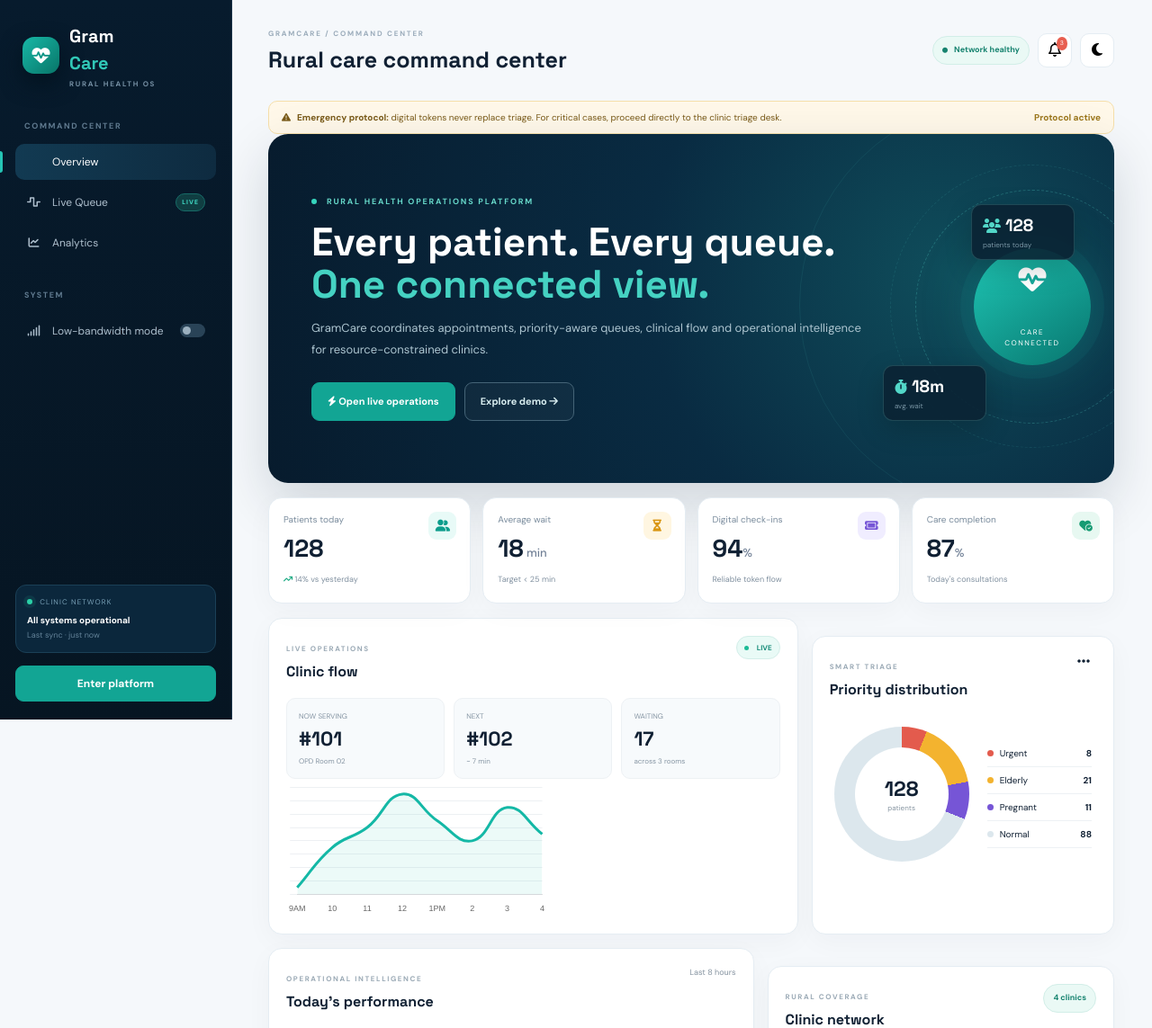
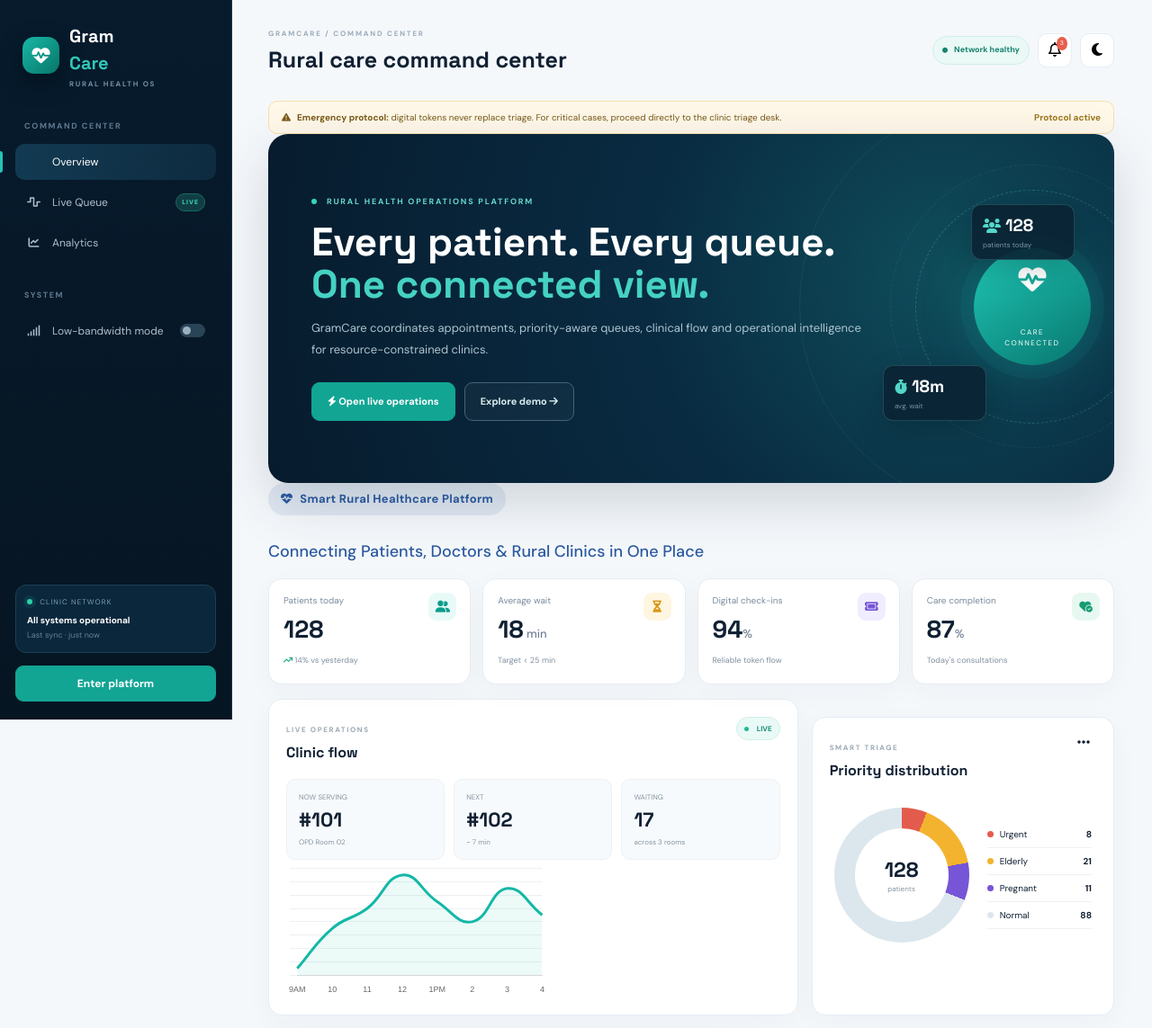
Before and after one commit to Panchalsiddhi18/GramCare_Rural_Clinic, a Flask app: page / in a window 1280 px wide. Shown: the top 1143 px of the page at 90% size. Run offline with Flask 3, Linux system fonts and the light colour scheme; some libraries are stand-ins or nearby versions.

Commit message:
Enhance homepage UI

```diff
--- a/static/css/style.css
+++ b/static/css/style.css
@@ -179,3 +179,36 @@
     }
 
 }
+/* GramCare Hero Enhancement */
+.hero-badge {
+    display: inline-flex;
+    align-items: center;
+    gap: 8px;
+    padding: 8px 14px;
+    margin-bottom: 14px;
+    border-radius: 30px;
+    background: rgba(44, 90, 160, 0.10);
+    color: #2c5aa0;
+    font-size: 13px;
+    font-weight: 700;
+    letter-spacing: 0.3px;
+}
+
+.hero-tagline {
+    max-width: 620px;
+    margin-top: 12px;
+    font-size: 18px;
+    line-height: 1.6;
+    font-weight: 500;
+    color: #2c5aa0;
+}
+
+@media (max-width: 700px) {
+    .hero-tagline {
+        font-size: 16px;
+    }
+
+    .hero-badge {
+        font-size: 12px;
+    }
+}
--- a/templates/index.html
+++ b/templates/index.html
@@ -1,5 +1,13 @@
 {% extends 'base.html' %}{% block title %}GramCare | Command Center{% endblock %}{% block section %}COMMAND CENTER{% endblock %}{% block content %}
 <section class="hero-pro"><div class="hero-copy"><div class="hero-kicker"><span></span> RURAL HEALTH OPERATIONS PLATFORM</div><h2>Every patient. Every queue. <em>One connected view.</em></h2><p>GramCare coordinates appointments, priority-aware queues, clinical flow and operational intelligence for resource-constrained clinics.</p><div class="hero-actions"><a class="btn btn-primary btn-lg" href="{{ url_for('live_queue_page') }}"><i class="fa-solid fa-bolt"></i> Open live operations</a>{% if not current_user.is_authenticated %}<a class="btn btn-ghost btn-lg" href="{{ url_for('auth.login') }}">Explore demo <i class="fa-solid fa-arrow-right"></i></a>{% endif %}</div></div><div class="hero-visual"><div class="orbit-ring ring1"></div><div class="orbit-ring ring2"></div><div class="hero-core"><i class="fa-solid fa-heart-pulse"></i><small>CARE<br>CONNECTED</small></div><div class="float-card fc1"><i class="fa-solid fa-users"></i><b>128</b><span>patients today</span></div><div class="float-card fc2"><i class="fa-solid fa-stopwatch"></i><b>18m</b><span>avg. wait</span></div></div></section>
+<div class="hero-badge">
+    <i class="fa-solid fa-heart-pulse"></i>
+    Smart Rural Healthcare Platform
+</div>
+
+<p class="hero-tagline">
+    Connecting Patients, Doctors & Rural Clinics in One Place
+</p>
 <div class="metrics"><div class="metric-card"><div class="metric-icon teal"><i class="fa-solid fa-user-group"></i></div><span>Patients today</span><strong>128</strong><small><i class="fa-solid fa-arrow-trend-up"></i> 14% vs yesterday</small></div><div class="metric-card"><div class="metric-icon amber"><i class="fa-solid fa-hourglass-half"></i></div><span>Average wait</span><strong>18<span class="unit"> min</span></strong><small>Target &lt; 25 min</small></div><div class="metric-card"><div class="metric-icon violet"><i class="fa-solid fa-ticket"></i></div><span>Digital check-ins</span><strong>94<span class="unit">%</span></strong><small>Reliable token flow</small></div><div class="metric-card"><div class="metric-icon green"><i class="fa-solid fa-heart-circle-check"></i></div><span>Care completion</span><strong>87<span class="unit">%</span></strong><small>Today's consultations</small></div></div>
 <div class="dashboard-grid"><section class="panel command-panel"><div class="panel-head"><div><span class="eyebrow">LIVE OPERATIONS</span><h3>Clinic flow</h3></div><span class="live-tag"><i></i> LIVE</span></div><div class="flow-stats"><div><small>NOW SERVING</small><b>#101</b><span>OPD Room 02</span></div><div><small>NEXT</small><b>#102</b><span>~ 7 min</span></div><div><small>WAITING</small><b>17</b><span>across 3 rooms</span></div></div><div class="mini-chart"><canvas id="flowChart"></canvas></div></section>
 <section class="panel priority-panel"><div class="panel-head"><div><span class="eyebrow">SMART TRIAGE</span><h3>Priority distribution</h3></div><i class="fa-solid fa-ellipsis"></i></div><div class="donut-wrap"><div class="donut"><div><b>128</b><span>patients</span></div></div><div class="legend"><div><i class="dot urgent"></i>Urgent <b>8</b></div><div><i class="dot elderly"></i>Elderly <b>21</b></div><div><i class="dot pregnancy"></i>Pregnant <b>11</b></div><div><i class="dot normal"></i>Normal <b>88</b></div></div></div></section></div>
```
